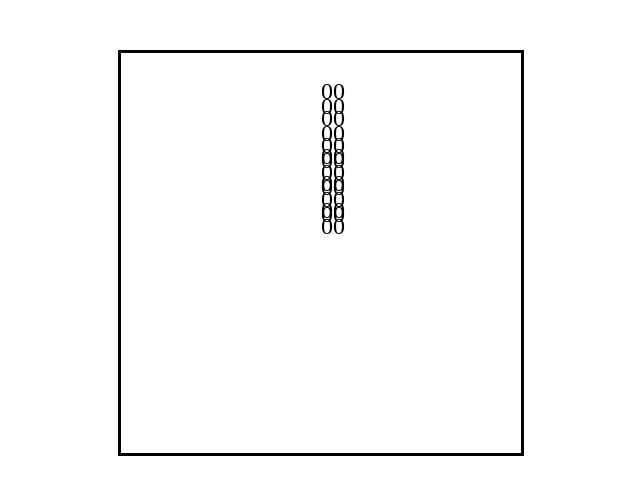
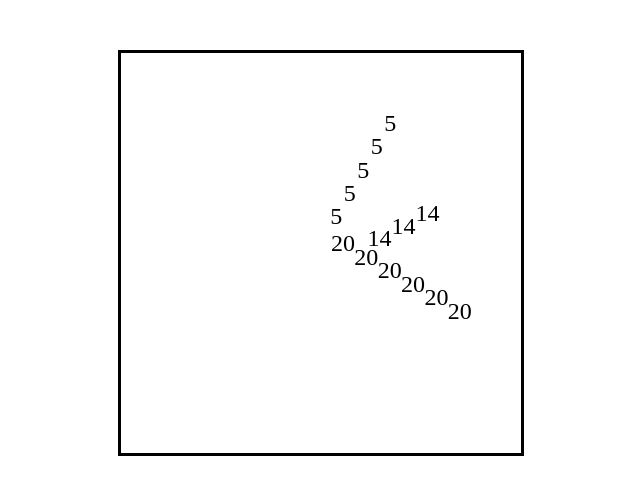
Before and after one commit to Shivraj-Chavan/DigitalAnalogCLock, a plain HTML site: page index.html in a window 1280 px wide. Shown: the whole page, without its empty margins (319-959 px from the left). Drawn offline with nearby package versions, Linux system fonts and the light colour scheme.

Commit message:
Update index.html

```diff
--- a/index.html
+++ b/index.html
@@ -76,9 +76,9 @@
     const secondAngle = seconds * 6;
 
     // Rotate the lines based on the calculated angles
-    $("#hourLine").css("transform",rotate(${hourAngle}deg)).children(".clock_number").html(hours).css("transform",rotate(${-hourAngle}deg))
-    $("#minuteLine").css("transform",rotate(${minuteAngle}deg)).children(".clock_number").html(minutes).css("transform",rotate(${-minuteAngle}deg))
-    $("#secondLine").css("transform",rotate(${secondAngle}deg)).children(".clock_number").html(seconds).css("transform",rotate(${-secondAngle}deg))
+    $("#hourLine").css("transform",`rotate(${hourAngle}deg)`).children(".clock_number").html(hours).css("transform",`rotate(${-hourAngle}deg)`)
+    $("#minuteLine").css("transform",`rotate(${minuteAngle}deg)`).children(".clock_number").html(minutes).css("transform",`rotate(${-minuteAngle}deg)`)
+    $("#secondLine").css("transform",`rotate(${secondAngle}deg)`).children(".clock_number").html(seconds).css("transform",`rotate(${-secondAngle}deg)`)
   }
 
   // Update the clock every second
```
